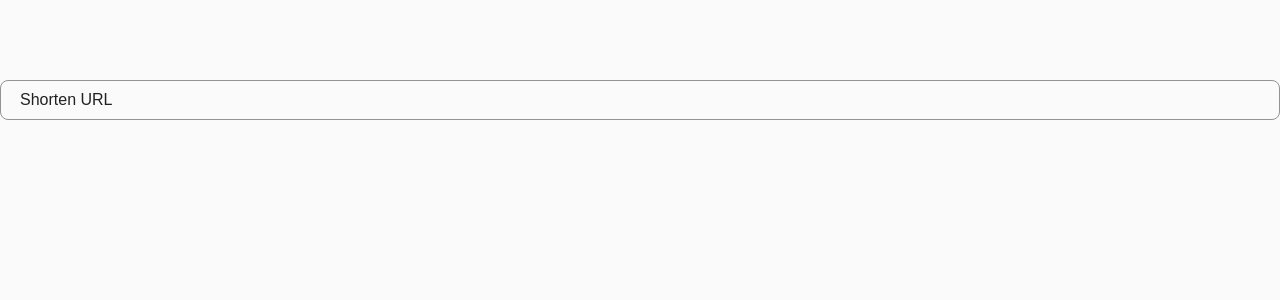
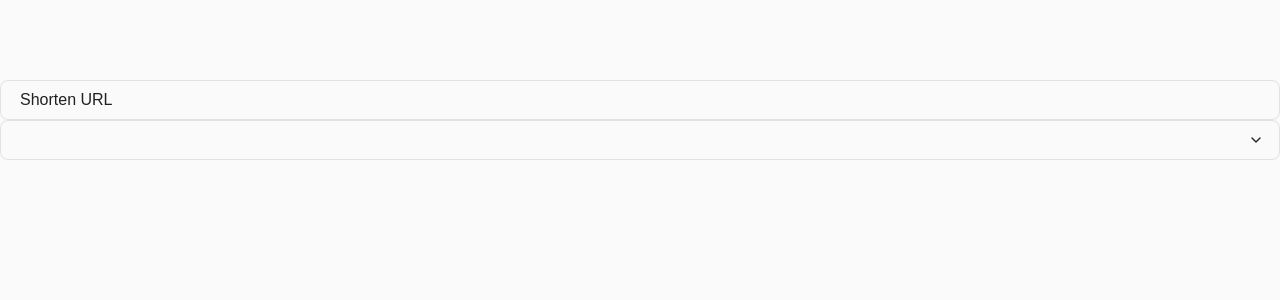
Before and after one commit to drasla/nextjs-theme-kit, a Next.js app: page / in a window 1280 px wide. Shown: the top 300 px of the page. Built offline with nearby package versions, Linux system fonts and the light colour scheme; a web font is replaced by a local one.

Commit message:
Select 수정

```diff
--- a/app/page.tsx
+++ b/app/page.tsx
@@ -2,6 +2,8 @@
 
 import Input from "../src/components/input/input";
 import { useState } from "react";
+import Select from "../src/components/select/select";
+import Option from "../src/components/select/option";
 
 function RootPage() {
     const [string, setString] = useState("");
@@ -13,6 +15,10 @@ function RootPage() {
                 label={"Shorten URL"}
                 onChange={e => setString(e.target.value)}
             />
+            <Select displayValue={""}>
+                <Option value={"1"}>Value1</Option>
+                <Option value={"2"}>Value2</Option>
+            </Select>
         </main>
     );
 }
--- a/package.json
+++ b/package.json
@@ -1,6 +1,6 @@
 {
     "name": "@drasla/nextjs-theme-kit",
-    "version": "0.2.0",
+    "version": "0.2.1",
     "description": "",
     "main": "dist/index.js",
     "module": "dist/index.js",
--- a/src/components/input/client.tsx
+++ b/src/components/input/client.tsx
@@ -300,13 +300,13 @@ function InputClient({
             if (isFocused) {
                 const borderColor = color ? `border-${color}-main` : "border-primary-main";
                 fieldset.classList.add(borderColor);
-                fieldset.classList.remove("border-disabled-main");
+                fieldset.classList.remove("theme-border");
             } else {
                 fieldset.classList.remove("border-primary-main");
                 if (color) {
                     fieldset.classList.remove(`border-${color}-main`);
                 }
-                fieldset.classList.add("border-disabled-main");
+                fieldset.classList.add("theme-border");
             }
         }
 
--- a/src/components/input/input.tsx
+++ b/src/components/input/input.tsx
@@ -68,7 +68,7 @@ function Input(
 
     const fieldsetClassName = twMerge(
         ["absolute", "inset-0"],
-        ["rounded-lg", "border", "border-disabled-main"],
+        ["rounded-lg", "border", "theme-border"],
         ["transition-colors", "pointer-event-none"],
         error ? "border-error-main" : "",
     );
--- a/src/components/select/select.tsx
+++ b/src/components/select/select.tsx
@@ -4,6 +4,7 @@ import { THEME_COLOR, THEME_SIZE } from "../../types/theme";
 import {
     Children,
     createContext,
+    forwardRef,
     InputHTMLAttributes,
     isValidElement,
     PropsWithChildren,
@@ -140,6 +141,7 @@ function Select(
     const legendClassName = twMerge(["invisible", "ml-2.5", "px-0.5", "h-0"]);
 
     const innerContainerClassName = twMerge(
+        ["h-full", "min-h-6"],
         ["flex", "items-center", "gap-3", "px-3"],
         getComponentSizeClass(size),
     );
@@ -158,6 +160,7 @@ function Select(
         ["flex-1", "outline-none", "bg-transparent", "z-1", "cursor-pointer"],
         textAlign === "center" && "text-center",
         textAlign === "right" && "text-right",
+        displayValue == "" && "h-6",
     );
 
     return (
@@ -220,4 +223,7 @@ function Select(
     );
 }
 
-export default Select;
+const ForwardedSelect = forwardRef(Select);
+ForwardedSelect.displayName = "Select";
+
+export default ForwardedSelect;
```
